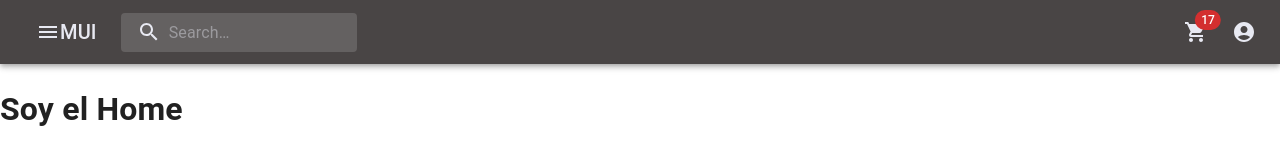
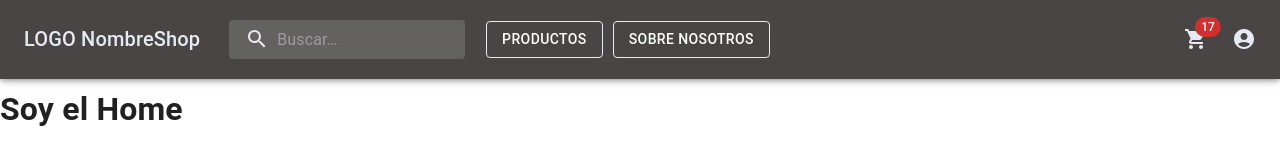
Before and after one commit to ortega-pablo/Final-Project, a React (Create React App) app in the folder client/: page / in a window 1280 px wide. Shown: the top 160 px of the page. Built offline with nearby package versions, Linux system fonts and the light colour scheme.

Commit message:
Cambios en el NavBar

```diff
--- a/client/src/components/NavBar/NavBar.jsx
+++ b/client/src/components/NavBar/NavBar.jsx
@@ -13,8 +13,32 @@ import MenuIcon from '@mui/icons-material/Menu';
 import SearchIcon from '@mui/icons-material/Search';
 import AccountCircle from '@mui/icons-material/AccountCircle';
 import ShoppingCartIcon from '@mui/icons-material/ShoppingCart';
+import HomeIcon from '@mui/icons-material/Home';
+import InfoIcon from '@mui/icons-material/Info';
+import GroupIcon from '@mui/icons-material/Group';
 import MoreIcon from '@mui/icons-material/MoreVert';
 import { Link } from '@mui/material';
+import Button from '@mui/material/Button';
+import useScrollTrigger from '@mui/material/useScrollTrigger';
+import Slide from '@mui/material/Slide';
+
+
+function HideOnScroll(props) {
+  const { children, window } = props;
+  // Note that you normally won't need to set the window ref as useScrollTrigger
+  // will default to window.
+  // This is only being set here because the demo is in an iframe.
+  const trigger = useScrollTrigger({
+    target: window ? window() : undefined,
+  });
+
+  return (
+    <Slide appear={false} direction="down" in={!trigger}>
+      {children}
+    </Slide>
+  );
+}
+
 
 const Search = styled('div')(({ theme }) => ({
   position: 'relative',
@@ -56,23 +80,16 @@ const StyledInputBase = styled(InputBase)(({ theme }) => ({
   },
 }));
 
-export const NavBar = () => {
-  const [anchorEl, setAnchorEl] = React.useState(null);
+export const NavBar = (props) => {
   const [anchorProfileEl, setAnchorProfileEl] = React.useState(null);
   const [mobileMoreAnchorEl, setMobileMoreAnchorEl] = React.useState(null);
 
-  const isMenuOpen = Boolean(anchorEl);
   const isMenuProfileOpen = Boolean(anchorProfileEl)
   const isMobileMenuOpen = Boolean(mobileMoreAnchorEl);
 
   const handleProfileMenuOpen = (event) => {
     setAnchorProfileEl(event.currentTarget);
   };
-
-  const handleMenuOpen = (event) => {
-      setAnchorEl(event.currentTarget)
-  };
-
 
   const handleMobileMenuClose = () => {
     setMobileMoreAnchorEl(null);
@@ -83,41 +100,15 @@ export const NavBar = () => {
     handleMobileMenuClose();
   };
 
-  const handleMenuClose = () => {
-    setAnchorEl(null);
-    handleMobileMenuClose();
-  };
 
   const handleMobileMenuOpen = (event) => {
     setMobileMoreAnchorEl(event.currentTarget);
   };
 
   const menuProfileId = 'primary-search-account-menu';
-  const menuId = 'Secondary-Search-Menu';
-  const renderMenu = (
-    <Menu
-    anchorEl={anchorEl}
-    anchorOrigin={{
-      vertical: 'top',
-      horizontal: 'right',
-    }}
-    id={menuId}
-    keepMounted
-    transformOrigin={{
-      vertical: 'top',
-      horizontal: 'right',
-    }}
-    open={isMenuOpen}
-    onClose={handleMenuClose}
-  >
-    <MenuItem><Link href ="/" sx={{textDecoration: "none", color: "#282424",}}>Home</Link></MenuItem>
-    <MenuItem><Link href ="/" sx={{textDecoration: "none", color: "#282424", }}>Product</Link></MenuItem>
-    <MenuItem><Link href ="/about" sx={{textDecoration: "none", color: "#282424",}}>About</Link></MenuItem>
-  </Menu>
-  )
   const renderProfileMenu = (
     <Menu
-      anchorEl={anchorEl}
+      anchorEl={anchorProfileEl}
       anchorOrigin={{
         vertical: 'top',
         horizontal: 'right',
@@ -159,10 +150,10 @@ export const NavBar = () => {
           color="inherit"
         >
           <Badge color="error">
-            <ShoppingCartIcon />
+            <HomeIcon />
           </Badge>
         </IconButton>
-        <p>Cart</p>
+        <p>Home</p>
       </MenuItem>
       <MenuItem onClick={handleProfileMenuOpen}>
         <IconButton
@@ -176,43 +167,92 @@ export const NavBar = () => {
         </IconButton>
         <p>Profile</p>
       </MenuItem>
+      <MenuItem>
+        <IconButton
+          size="large"
+          color="inherit"
+        >
+          <Badge color="error">
+            <ShoppingCartIcon />
+          </Badge>
+        </IconButton>
+        <p>Cart</p>
+      </MenuItem>
+      <MenuItem>
+        <IconButton
+          size="large"
+          color="inherit"
+        >
+          <Badge color="error">
+            <InfoIcon />
+          </Badge>
+        </IconButton>
+        <p>About Us</p>
+      </MenuItem>
     </Menu>
   );
 
   return (
-    <Box  sx={{ flexGrow: 1}}>
-      <AppBar sx={{backgroundColor: "#494545", color: "#E8E9F2"}} position="static">
+    <Box  sx={{ flexGrow: 1,}}>
+       <HideOnScroll {...props}>
+       <AppBar sx={{backgroundColor: "#494545", color: "#E8E9F2", } }  >
         <Toolbar>
-          <Box sx={{ display: { xs: 'none', md: 'flex' } }}>
-            <IconButton
-              size="large"
-              edge="end"
-              aria-label="Opciones"
-              aria-controls={menuId}
-              aria-haspopup="true"
-              onClick={handleMenuOpen}
-              color="inherit"
-            >
-              <MenuIcon />
-            </IconButton>
-          </Box>
+
           <Typography
             variant="h6"
             noWrap
             component="div"
             sx={{ display: { xs: 'none', sm: 'block' } }}
           >
-            MUI
+            LOGO
+          </Typography>
+          <Typography
+            variant="h6"
+            noWrap
+            component="a"
+            href="/"
+            sx={{
+              mr: 2,
+              display: { xs: 'none', sm: 'block' },
+              fontFamily: '"Roboto","Helvetica","Arial",sans-serif;',
+              color: 'inherit',
+              textDecoration: 'none',
+              margin: '5px'
+            }}
+          >
+            NombreShop
           </Typography>
           <Search>
             <SearchIconWrapper>
               <SearchIcon />
             </SearchIconWrapper>
             <StyledInputBase
-              placeholder="Search…"
+              placeholder="Buscar…"
               inputProps={{ 'aria-label': 'search' }}
             />
           </Search>
+          <Box sx={{ flexGrow: 1, display: { xs: 'none', md: 'flex' }}}>
+            <Box sx={{margin: '5px'}}>
+              <Button
+              variant='outlined'
+                sx={{ my: 2, color: 'white', display: 'block', borderColor: '#E8E9F2'}}
+                href="/"
+              >
+                Productos
+              </Button>
+            </Box>
+            <Box sx={{margin: '5px'}}>
+            <Button
+              variant='outlined'
+              href='/about'
+              sx={{ my: 2, color: 'white', display: 'block', borderColor: '#E8E9F2', }}
+            >
+              Sobre nosotros
+            </Button>
+            </Box>
+
+          </Box>
+
           <Box sx={{ flexGrow: 1 }} />
           <Box sx={{ display: { xs: 'none', md: 'flex' } }}>
             <IconButton
@@ -249,9 +289,10 @@ export const NavBar = () => {
           </Box>
         </Toolbar>
       </AppBar>
+       </HideOnScroll>
+       <Toolbar></Toolbar>
       {renderMobileMenu}
       {renderProfileMenu}
-      {renderMenu}
     </Box>
   );
 }
```
